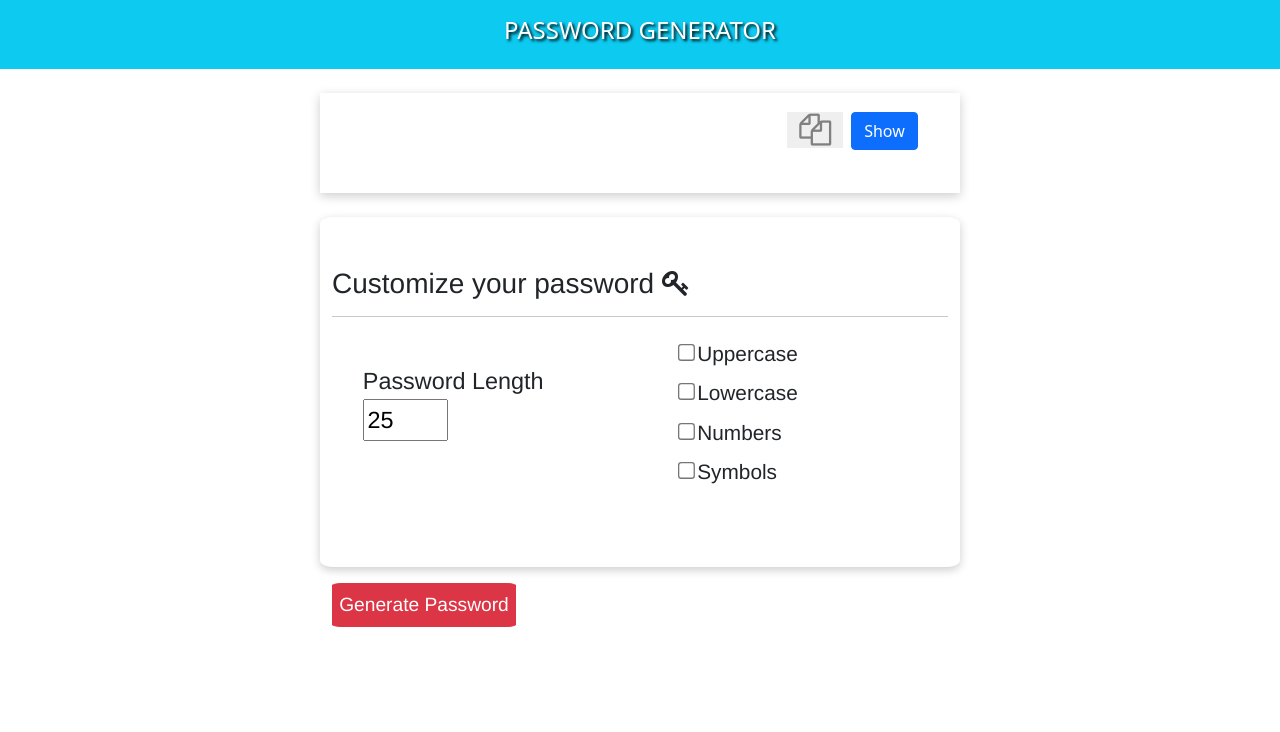
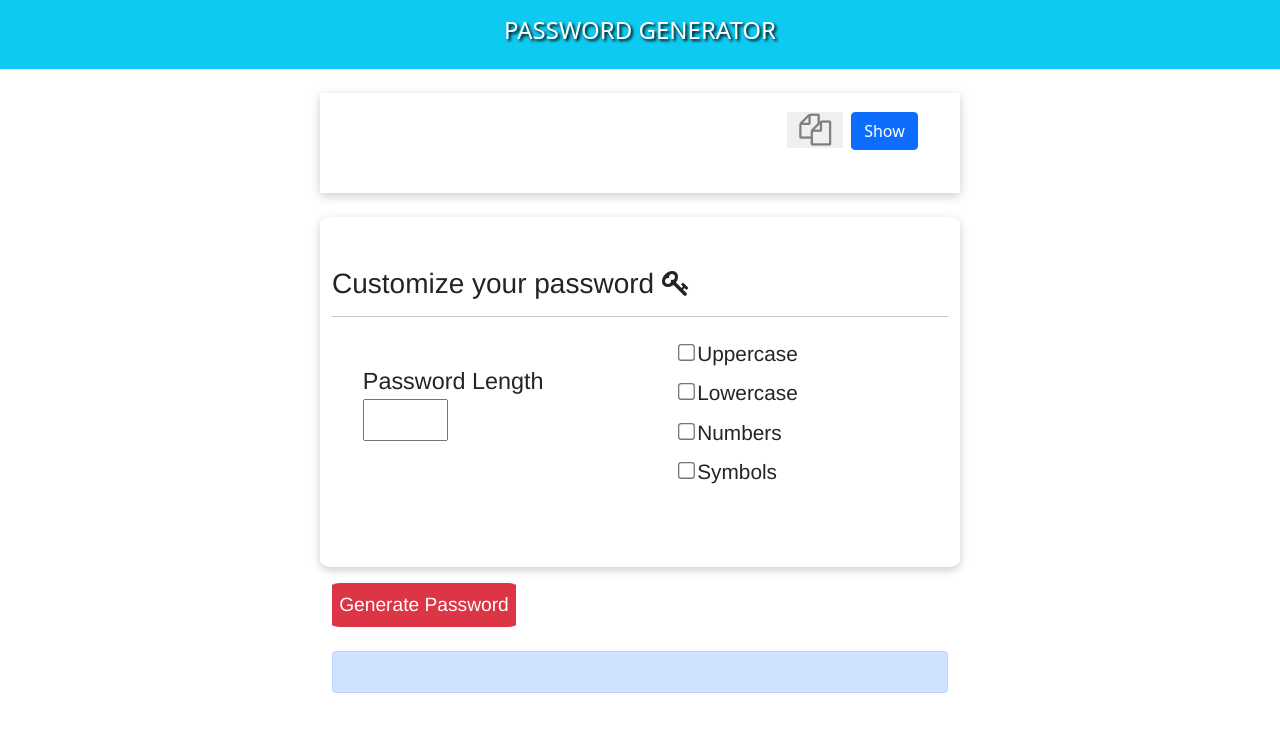
Before and after one commit to durgabarapatre9/test, a React (Create React App) app: page / in a window 1280 px wide. Shown: the top 732 px of the page. Built offline with nearby package versions, Linux system fonts and the light colour scheme.

Commit message:
my new commit

```diff
--- a/src/Api service/useGeneratepassword.tsx
+++ b/src/Api service/useGeneratepassword.tsx
@@ -18,8 +18,11 @@ const useGeneratePassword = () => {
     localStorage.getItem("Symbols") === "true" ? true : false
   );
   const [text, setText] = useState(localStorage.getItem("text"));
-  const [show,setShow]=useState(false)
-  const [passwordLength, setPasswordlength] = useState<number>(25);
+  const [show, setShow] = useState(false);
+  const [passwordLength, setPasswordlength] = useState<any>(
+    localStorage.getItem("length")
+  );
+  console.log(localStorage.getItem("length"));
   useEffect(() => {
     if (password === "") {
       localStorage.setItem("password", JSON.stringify(password));
@@ -62,6 +65,14 @@ const useGeneratePassword = () => {
       localStorage.setItem("text", text);
     }
   });
+  useEffect(() => {
+    if (passwordLength) {
+      localStorage.setItem(
+        "length",
+        JSON.parse(JSON.stringify(passwordLength))
+      );
+    }
+  });
 
   const HandleChange = (e: React.MouseEvent<HTMLButtonElement, MouseEvent>) => {
     let character = "";
@@ -84,27 +95,29 @@ const useGeneratePassword = () => {
       Uppercase === true
     ) {
       setText("Your Password Is Very Strong !");
-    }else if (Numbers === true&&Symbols===true&&Uppercase==true) {
+    } else if (Numbers === true && Symbols === true && Uppercase == true) {
       setText("Your Password Is Meadium!");
-    }else if (Numbers === true&&Lowercase===true&&Uppercase==true) {
+    } else if (Numbers === true && Lowercase === true && Uppercase == true) {
       setText("Your Password Is Meadium!");
-    }else if (Numbers === true&&Lowercase===true&&Symbols==true) {
+    } else if (Numbers === true && Lowercase === true && Symbols == true) {
       setText("Your Password Is Meadium!");
-    }else if(Numbers === true &&Symbols===true){
+    } else if (Numbers === true && Symbols === true) {
       setText("Your Password Is  Weak !");
-    }else if(Uppercase === true &&Lowercase===true){
+    } else if (Uppercase === true && Lowercase === true) {
       setText("Your Password Is  Weak!");
-    }else if(Numbers === true &&Lowercase===true){
+    } else if (Numbers === true && Lowercase === true) {
       setText("Your Password Is  Weak!");
     } else if (Numbers === true) {
       setText("Your Password Is very Weak!");
-    }else if (Uppercase === true) {
+    } else if (Uppercase === true) {
       setText("Your Password Is very Weak!");
-    }else if (Lowercase === true) {
+    } else if (Lowercase === true) {
       setText("Your Password Is very Weak!");
-    }else if (Symbols === true) {
+    } else if (Symbols === true) {
       setText("Your Password Is very Weak!");
-    }else{setText("none")}
+    } else {
+      setText("none");
+    }
 
     let password = "";
     for (let i = 0; i < passwordLength; i++) {
@@ -113,9 +126,9 @@ const useGeneratePassword = () => {
     }
     setPassword(password);
   };
-  const ShowPassword=()=>{
-    setShow(!show)
-  }
+  const ShowPassword = () => {
+    setShow(!show);
+  };
 
   const copyPassword = () => {
     console.log(password);
@@ -143,7 +156,7 @@ const useGeneratePassword = () => {
     setPasswordlength,
     copyPassword,
     ShowPassword,
-    show
+    show,
   ] as const;
 };
 
--- a/src/componets/GeneratePassword.tsx
+++ b/src/componets/GeneratePassword.tsx
@@ -164,15 +164,9 @@ const GeneratePassword = () => {
           </button>
           <br></br>
           <br></br>
-          {text ? (
-            <>
-              <div className="alert alert-primary" role="alert">
+          <div className="alert alert-primary" role="alert">
                 <h5> {text} </h5>
               </div>
-            </>
-          ) : (
-            <></>
-          )}
         </div>
       </div>
     </>
```
